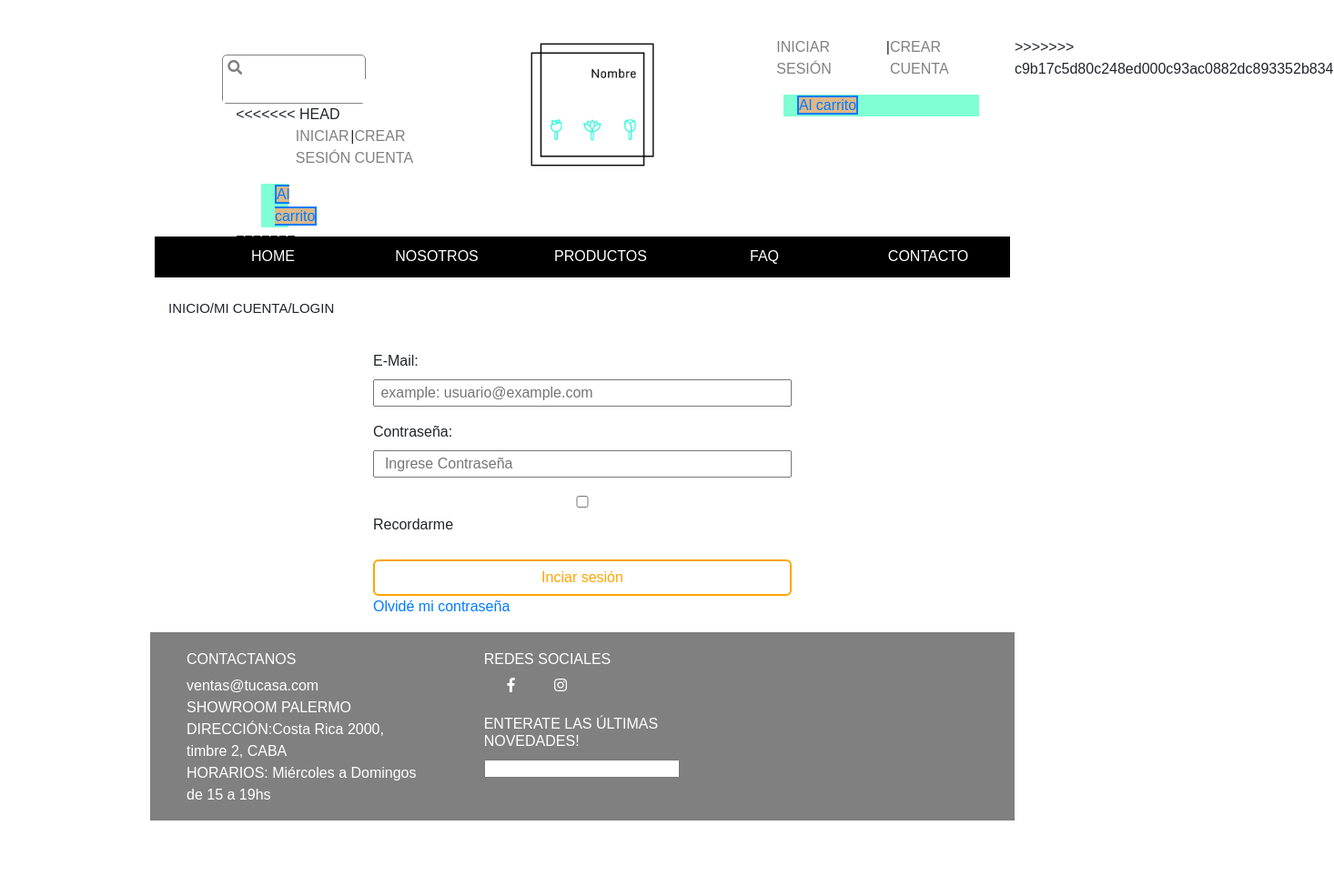
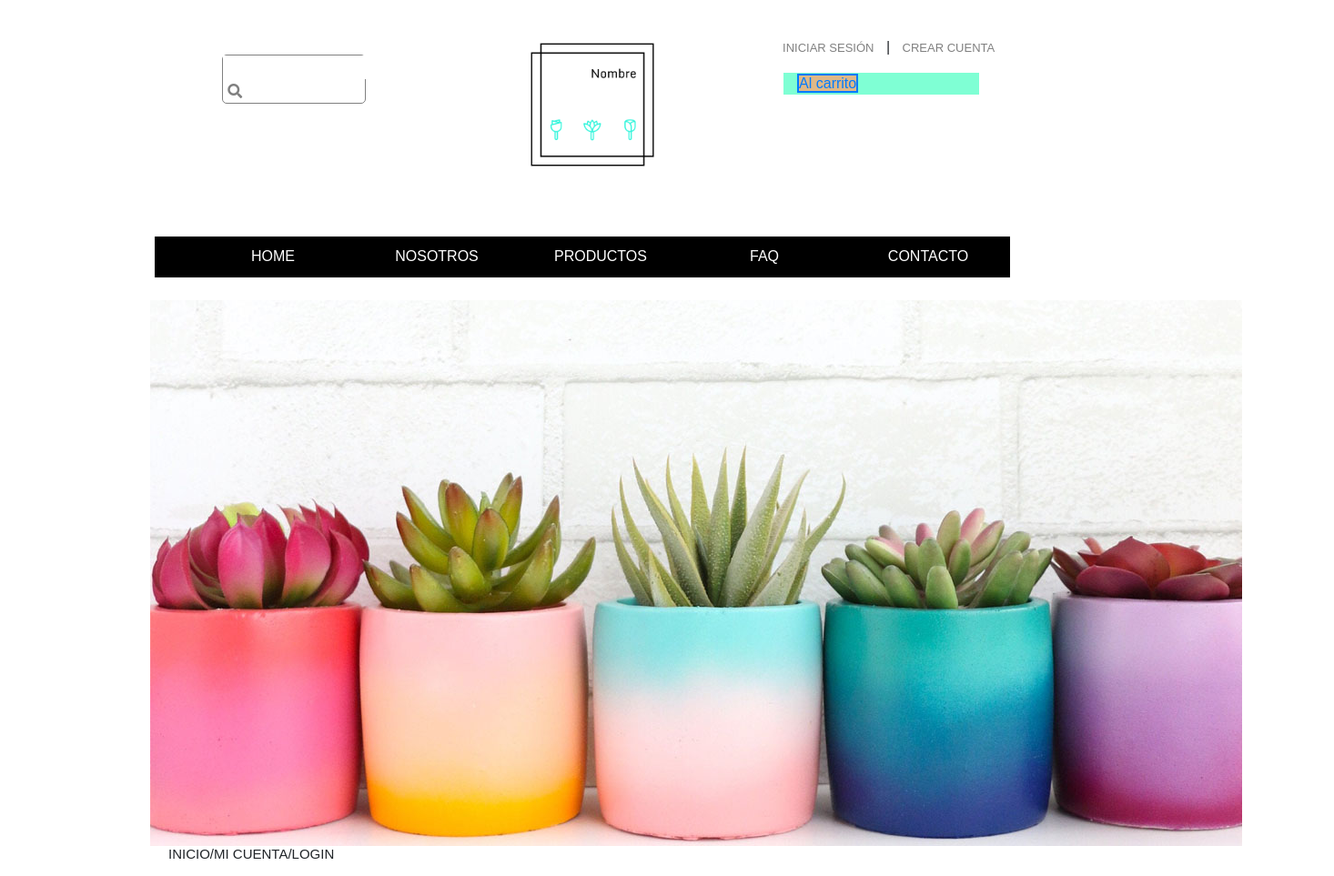
Before and after one commit to Florpau/trabajoWeb, a plain HTML site: page login.html in a window 1280 px wide. Shown: the top 963 px of the page at 91% size, 1466 px wide, since content can reach past the window. Before the commit the page ends 902 px from the top, so only its background shows below. Drawn offline with nearby package versions, Linux system fonts and the light colour scheme.

Commit message:
modificacion cod footer + registro

```diff
--- a/login.html
+++ b/login.html
@@ -16,23 +16,10 @@
             <div class="cabecera col-md-12">
                 <div class="offset-md-1 col-md-2">
                     <div class="row buscador">
+                        <input type="text"class="">
                         <i class="fas fa-search" style="color:grey"></i>
-                                <input type="text"class="">
+
                     </div>
-<<<<<<< HEAD
-                            <div class="log-reg offset-md-1 col-md-4">
-                                <ul>
-                                    <li><a href="login.html">INICIAR SESIÓN</a></li>
-                                    <li>|</li>
-                                    <li><a href="registro.html">CREAR CUENTA</a></li>
-
-
-                                </ul>
-                                <div class="carrito offset-md-2 col-md-9">
-                                     <a href="#">Al carrito</a>
-                                </div>
-                            </div>
-=======
                 </div>
                 <div class="logo offset-md-2 col-md-2">
                     <img src="imagenes/logonew.png" alt="logo del sitio">
@@ -47,18 +34,20 @@
                         <a href="#">Al carrito</a>
                     </div>
                 </div>
->>>>>>> c9b17c5d80c248ed000c93ac0882dc893352b834
             </div>
             <div class="menu col-md-12">
                     <nav>
                        <ul>
                            <li><a href="index.html">HOME</a></li>
-                                   <li><a href="nosotros.html">NOSOTROS</a></li>
+                           <li><a href="#">NOSOTROS</a></li>
                            <li><a href="">PRODUCTOS</a></li>
                            <li><a href="faq.html">FAQ</a></li>
-                                   <li><a href="contacto.html">CONTACTO</a></li>
+                           <li><a href="#">CONTACTO</a></li>
                        </ul>
                     </nav>
+            </div>
+            <div class="carrousel col-md-12">
+                <img src="imagenes/macetas.jpg" alt="macetas-summer">
             </div>
             </header>
                  <section>
@@ -88,8 +77,8 @@
                                 </form>
                             </div>
                         </div>
-
                    </section>
+                </div>
                  <footer>
                         <div class="pie">
                             <div class="row">
--- a/style2.css
+++ b/style2.css
@@ -47,7 +47,7 @@ div.buscador i{
 }
 .log-reg ul li a{
     color: gray;
-
+    font-size: 13px;
 }
 .carrito{
     background-color: aquamarine;
--- a/style3.css
+++ b/style3.css
@@ -47,7 +47,7 @@ div.buscador i{
 }
 .log-reg ul li a{
     color: gray;
-
+    font-size: 13px;
 }
 .carrito{
     background-color: aquamarine;
--- a/style4.css
+++ b/style4.css
@@ -49,7 +49,7 @@ div.buscador i{
 }
 .log-reg ul li a{
     color: gray;
-
+    font-size: 13px;
 }
 .carrito{
     background-color: aquamarine;
```
Also changed, not shown: registro.html (+3 -2 lines). Lines whose indentation alone changed are shown as unchanged.
